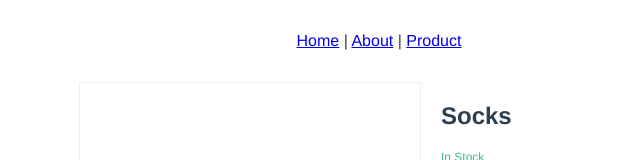
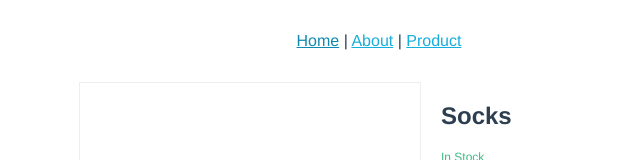
Before and after one commit to Igor-Maf/vue-mastery-socks, a Vue app: page /product in a window 1280 px wide. In both pictures the pointer is over the link "Home". Shown: the top 160 px of the page, without its empty margins (261-901 px from the left). Built offline with nearby package versions, Linux system fonts and the light colour scheme.

Commit message:
Links style;

```diff
--- a/src/scss/_common.scss
+++ b/src/scss/_common.scss
@@ -16,3 +16,12 @@ img {
 small {
   font-size: 12px;
 }
+
+a {
+  color: $blue;
+
+  &:hover,
+  &:focus {
+    color: darken($blue, 10);
+  }
+}
--- a/src/scss/_variables.scss
+++ b/src/scss/_variables.scss
@@ -3,3 +3,4 @@ $light-grey: #eee;
 $green: #41b883;
 $red: #d45959;
 $orange: #f5af40;
+$blue: #16aedc;
```
